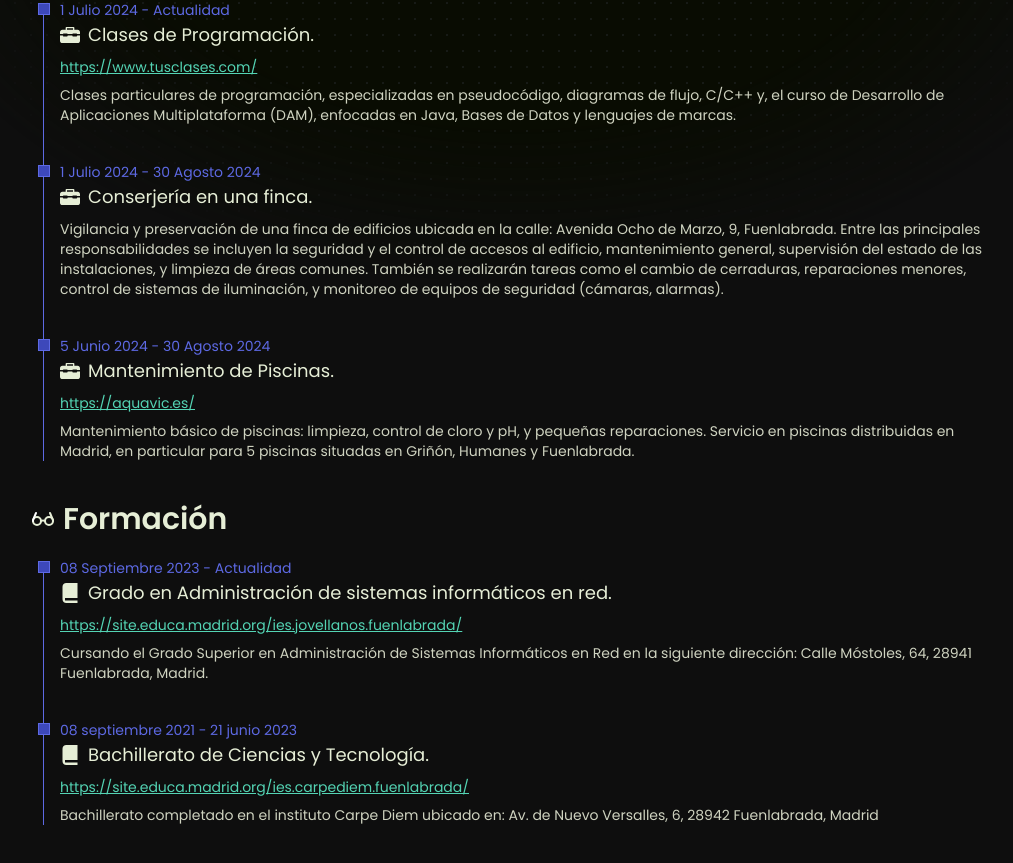
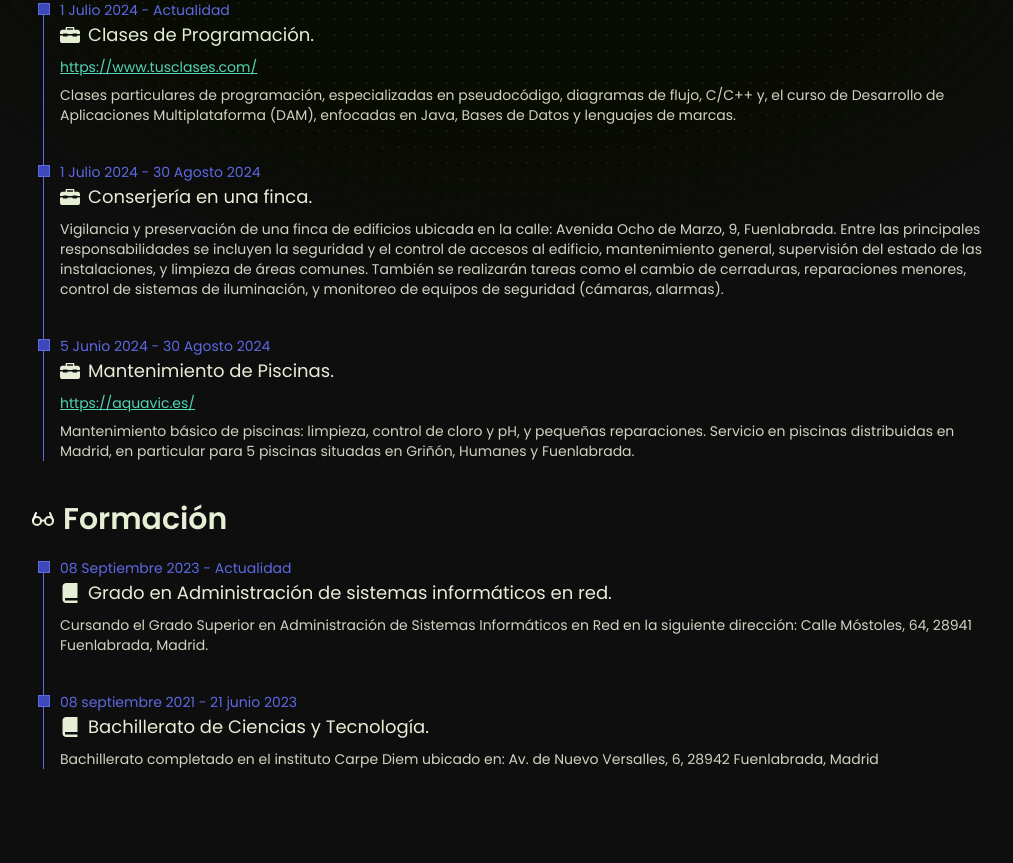
Before and after one commit to SysGarcia/WebPORTFOLIO, a React (Create React App) app in the folder my-project/: page / in a window 1280 px wide. Shown: the part 517-1380 px from the top of the page, without its empty margins (121-1134 px from the left). After the commit the page ends 1326 px from the top, so only its background shows below. Built offline with nearby package versions, Linux system fonts and the light colour scheme.

Commit message:
fix formacion settings

```diff
--- a/my-project/src/components/TimeFrame.jsx
+++ b/my-project/src/components/TimeFrame.jsx
@@ -35,7 +35,7 @@ const TimeFrame: React.FC<Props> = ({ items }) => {
           <h3 className="text-lg font-normal text-text_primary gap-x-2 flex justify-normal items-center">
             {item.work && (
               <svg
-                className="w-5 h-5"
+                className="w-5 h-5 min-w-5 min-h-5"
                 xmlns="http://www.w3.org/2000/svg"
                 viewBox="0 0 220.168 220.168"
                 fill="currentColor"
@@ -45,7 +45,7 @@ const TimeFrame: React.FC<Props> = ({ items }) => {
             )}
             {item.study && (
               <svg
-                className="w-5 h-5"
+                className="w-5 h-5 min-w-5 min-h-5"
                 xmlns="http://www.w3.org/2000/svg"
                 viewBox="0 0 16 16"
                 fill="currentColor"
--- a/my-project/src/pages/About.js
+++ b/my-project/src/pages/About.js
@@ -34,7 +34,6 @@ const Formacion = [
   {
     dateRange: "08 Septiembre 2023 - Actualidad",
     title: "Grado en Administración de sistemas informáticos en red.",
-    link: "https://site.educa.madrid.org/ies.jovellanos.fuenlabrada/",
     description: "Cursando el Grado Superior en Administración de Sistemas Informáticos en Red en la siguiente dirección: Calle Móstoles, 64, 28941 Fuenlabrada, Madrid.",
     study: true,
   },
@@ -42,7 +41,6 @@ const Formacion = [
   {
     dateRange: "08 septiembre 2021 - 21	junio 2023",
     title: "Bachillerato de Ciencias y Tecnología.",
-    link: "https://site.educa.madrid.org/ies.carpediem.fuenlabrada/",
     description: "Bachillerato completado en el instituto Carpe Diem ubicado en: Av. de Nuevo Versalles, 6, 28942 Fuenlabrada, Madrid ",
     study: true,
   },
```
